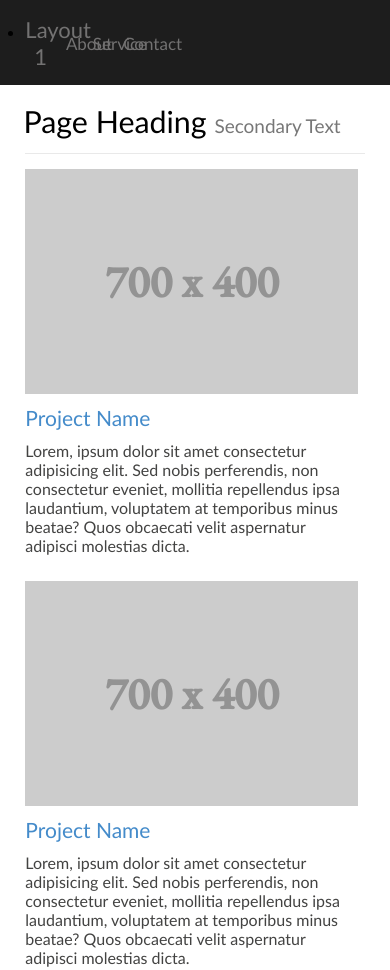
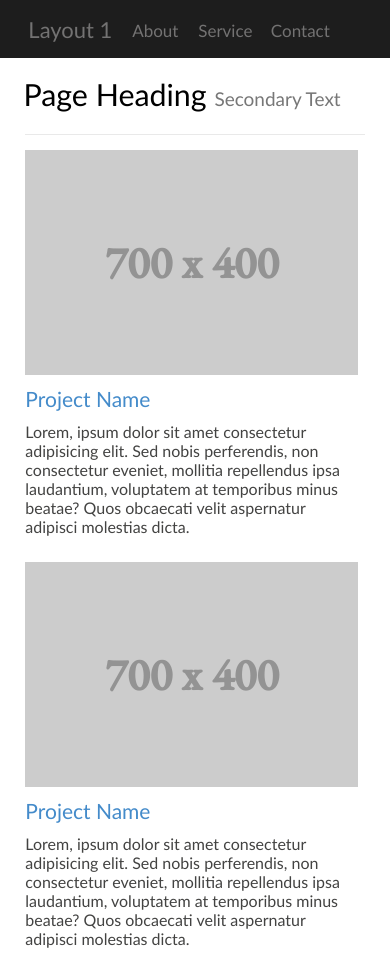
Before and after one commit to nutan240/grid_layout, a plain HTML site: page index.html in a window 390 px wide. Shown: the top 970 px of the page. Drawn offline with nearby package versions, Linux system fonts and the light colour scheme.

Commit message:
adding responsiveness navbar ,cards

```diff
--- a/index.css
+++ b/index.css
@@ -2,6 +2,7 @@
     margin: 0;
     padding: 0;
     box-sizing: border-box;
+    overflow-x: hidden;
 }
 
 /* navbar css */
@@ -17,10 +18,10 @@
     width: 100%;
     text-align: center;
     display: grid;
-    /* display:-webkit-inline-box; */
-    grid-template-columns: 7% 3% 3% 6%;
+    grid-template-columns: 70px 30px 30px 60px;
     align-items: end;
     gap: 10px;
+
 }
 .nav_list_item {
     list-style-type: none;
@@ -30,19 +31,12 @@
 }
 .nav_list_item1 a {
     font-size: 22px;
+    list-style-type: none;
 }
 .nav_link {
     text-decoration: none;
     color: rgb(115, 114, 114);
-    /* padding-left: 28px; */
     font-size: 17px;
-}
-.main {
-    overflow-x: hidden;
-    border-top: 1px solid rgb(233, 233, 233);
-    border-bottom: 1px solid rgb(233, 233, 233);
-    margin-top: 0px;
-    padding: 0%;
 }
 
 /* h1 detail */
@@ -71,23 +65,17 @@
     grid-template-columns: 1fr 1fr 1fr;
     gap: 20px;
     grid-template-rows: 1.5fr 1.5fr 1.5fr;
-    /* width: 87%; */
-    overflow: auto;
     margin: 0.4% auto 5% auto;
-    /* display: flex; */
     padding: 0.5% 0% 2% 0%;
-    /* flex-wrap: wrap; */
-    justify-content: space-between;
+    border-top: 1px solid rgb(233, 233, 233);
+    border-bottom: 1px solid rgb(233, 233, 233);
 }
 .main_item {
-    /* width: 32%; */
-    overflow: hidden;
     margin: 1% 0%;
 }
 .main_item_img {
     width: 100%;
 }
-
 .main_item_para {
     font-family: "Gill Sans", sans-serif;
     color: #434342;
@@ -119,7 +107,7 @@
     }
 
     .nav_list{
-        grid-template-columns: 9% 5% 6% 4%;
+        grid-template-columns: 90px 60px 60px 70px;
 
         }
     body {
@@ -130,16 +118,12 @@
 @media(max-width:900px) {
     .main {
         padding-top: 1.5%;
-
+        grid-template-columns: 2fr 2fr;
+        grid-template-rows: 2fr 2fr 2fr 2fr 2fr;
         padding-bottom: 3%;
-        /* row-gap: 7px; */
         margin-bottom: 0%;
         overflow-y: hidden;
     }
-
-    /* .main_item {
-        width: 48%;
-    } */
     .footer {
         padding-left: 60px;
         padding-top: 22px;
@@ -176,6 +160,7 @@
         font-size: 8px;
         padding-top: 2px;
     }
+
 }
 @media(max-width:500px){
 .main{
@@ -185,9 +170,7 @@
 }
 @media(max-width:425px) {
     .nav_list {
-        /* flex-direction: column; */
         margin: auto;
-        /* padding: 6% 6.5%; */
         padding:4% 6.5%;
         align-items: center;
     }
@@ -202,10 +185,9 @@
         font-size: 11px;
     }
     .nav_list {
-        flex-direction: column;
-        margin: auto;
+
         padding: 4% 6.5%;
-        grid-template-columns: 30%;
+        grid-template-columns: 35%;
         justify-content: center;
     }
 }
@@ -216,7 +198,8 @@
         font-size: 14px;
     }
     .footer {
-        padding-bottom: 3%;
+        padding-bottom: 6%;
+
     }
 }
 .b_img{
```
Also changed, not shown: 1 other file.
